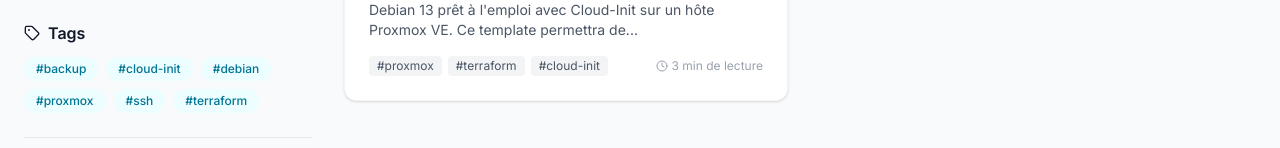
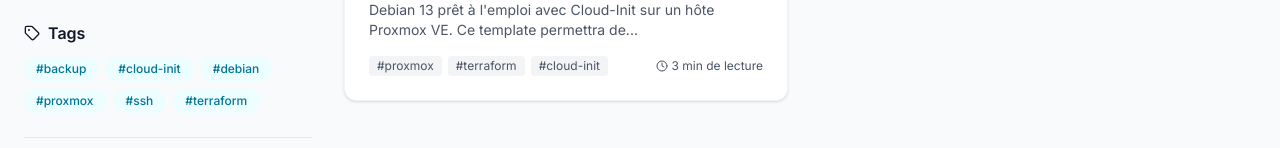
Before and after one commit to Kidoly/portfolio, a Next.js app: page /blog in a window 1280 px wide. Shown: the part 581-729 px from the top of the page. Built offline with nearby package versions, Linux system fonts and the light colour scheme.

Commit message:
Improve Accessibility even more

```diff
--- a/src/app/blog/BlogListClient.tsx
+++ b/src/app/blog/BlogListClient.tsx
@@ -188,7 +188,7 @@ export default function BlogListClient({ posts, tags, categories }: Props) {
                         ))}
                       </div>
                       {post.readingTime && (
-                        <span className="flex items-center gap-1 text-xs text-gray-400">
+                        <span className="flex items-center gap-1 text-xs text-gray-600">
                           <Clock className="w-3 h-3" />
                           {post.readingTime}
                         </span>
--- a/src/components/blog/BlogNav.tsx
+++ b/src/components/blog/BlogNav.tsx
@@ -67,6 +67,7 @@ export default function BlogNav() {
         {/* Mobile toggle */}
         <button
           onClick={() => setOpen(!open)}
+          aria-label={open ? 'Close menu' : 'Open menu'}
           className={`md:hidden transition ${
             scrolled ? 'text-gray-900' : 'text-white'
           }`}
```
